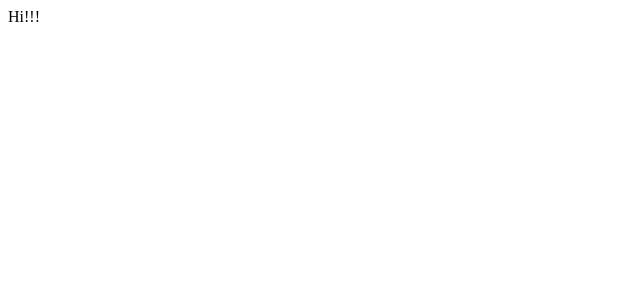
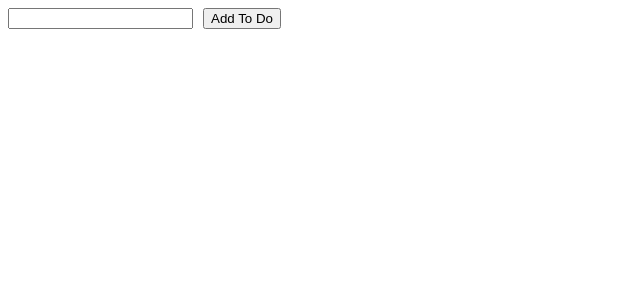
Before and after one commit to tom-wagner/to-do-playground, a React (Create React App) app: page / in a window 1280 px wide. Shown: the top 300 px of the page, without its empty margins (0-640 px from the left). Built offline with nearby package versions, Linux system fonts and the light colour scheme.

Commit message:
Addd logic for to-do app

```diff
--- /dev/null
+++ b/src/components/Form.jsx
@@ -0,0 +1,37 @@
+import React from "react";
+
+class Form extends React.Component {
+  state = {
+    task: '',
+  };
+
+  handleChange = (e) => {
+    this.setState({ task: e.target.value });
+  }
+
+  handleSubmit = (e, task) => {
+    this.props.handleFormSubmit(e, task);
+    this.setState({ task: '' });
+  }
+
+  render() {
+    const { task } = this.state;
+    return (
+      <form
+        onSubmit={(e) => this.handleSubmit(e, task)}
+        style={{ marginBottom: '15px' }}
+      >
+        <input
+          type="text"
+          name="task"
+          value={task}
+          onChange={this.handleChange}
+          style={{ marginRight: '10px' }}
+        />
+        <input type="submit" name="submit" value="Add To Do" />
+      </form>
+    );
+  }
+}
+
+export default Form;
--- /dev/null
+++ b/src/components/ToDoList.jsx
@@ -0,0 +1,13 @@
+import React from "react";
+
+const ToDoList = ({ tasks, deleteTask }) => (
+  <ul>
+    {tasks.map((item, idx) =>
+      <li key={idx} style={{ marginBottom: '10px', color: item.color }} onClick={() => deleteTask(idx)} >
+      {item.task}
+      </li>
+    )}
+  </ul>
+);
+
+export default ToDoList;
--- a/src/index.js
+++ b/src/index.js
@@ -1,6 +1,37 @@
-import React from 'react';
-import ReactDOM from 'react-dom';
-import App from './App';
+import React from "react";
+import ReactDOM from "react-dom";
+import Form from "./components/Form.jsx";
+import ToDoList from "./components/ToDoList.jsx";
+import generateRandomColor from './utils';
 
+class App extends React.Component {
+  state = {
+    tasks: []
+  };
 
-ReactDOM.render(<App />, document.getElementById('root'));
+  handleFormSubmit = (e, task) => {
+    e.preventDefault();
+    let itemToAdd = { task: task, color: generateRandomColor(new Date()) };
+    this.setState(({ tasks }) => ({
+      tasks: [...tasks, itemToAdd],
+    }));
+  }
+
+  deleteTask = (idx) => {
+    this.setState(({ tasks }) => ({
+      tasks: [...tasks.slice(0, idx), ...tasks.slice(idx + 1)],
+    }));
+  }
+
+  render() {
+    return (
+      <div className="App">
+        <Form handleFormSubmit={this.handleFormSubmit} />
+        <ToDoList tasks={this.state.tasks} deleteTask={this.deleteTask} />
+      </div>
+    );
+  }
+}
+
+const rootElement = document.getElementById("root");
+ReactDOM.render(<App />, rootElement);
--- /dev/null
+++ b/src/utils.js
@@ -0,0 +1,16 @@
+const pickAShadeOfBlue = (x) => x > 50 ? '#06CCFD' : 'blue';
+
+const trulyRandom = () => {
+  const [r, g, b] = (['', '', ''].map(x => Math.ceil(Math.random() * 255)));
+  return `rgb(${r}, ${g}, ${b})`;
+};
+
+const generateRandomColor = (date) => {
+  const thisVariableCouldBeOddOrEven = date.getUTCSeconds();
+  if (thisVariableCouldBeOddOrEven % 2 === 0) {
+    return trulyRandom();
+  }
+  return pickAShadeOfBlue(Math.random() * 100);
+};
+
+export default generateRandomColor;
```
Also changed, not shown: 1 other file (tests, documents, lock files or other folders).
